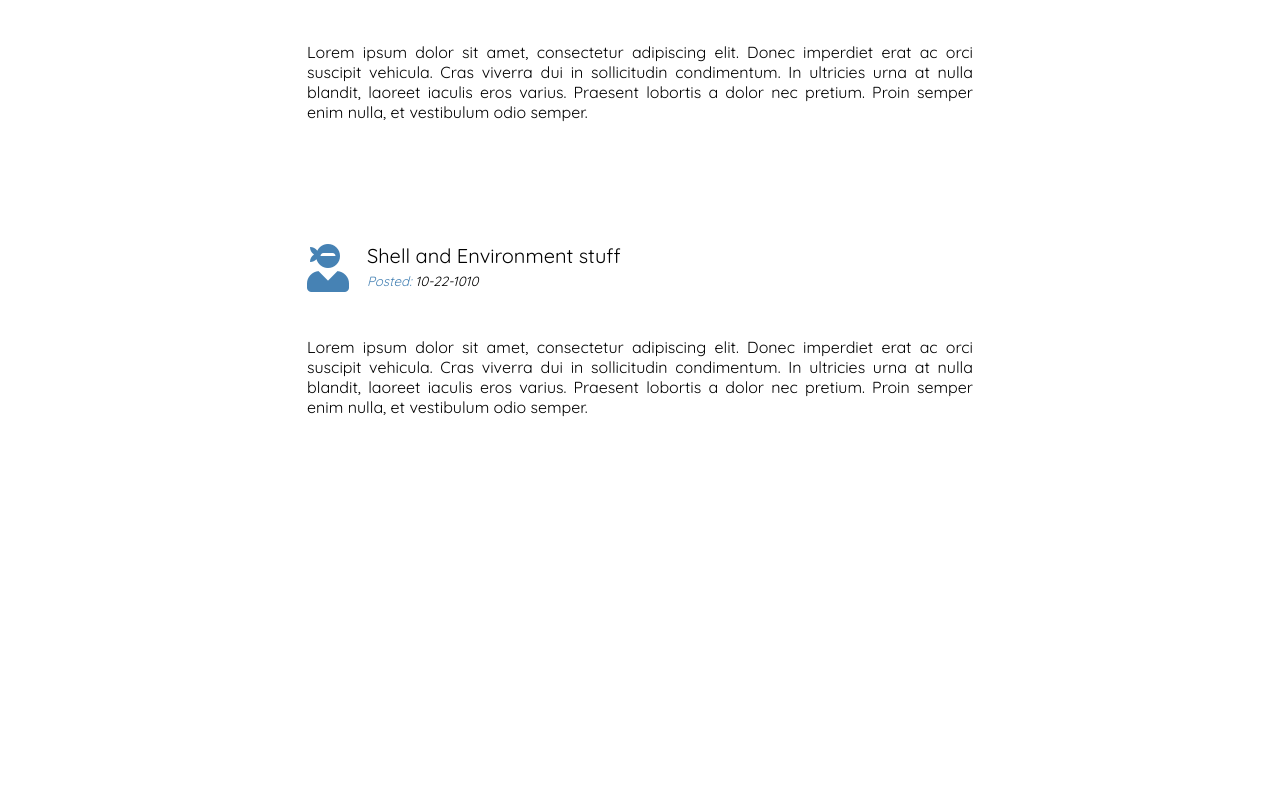
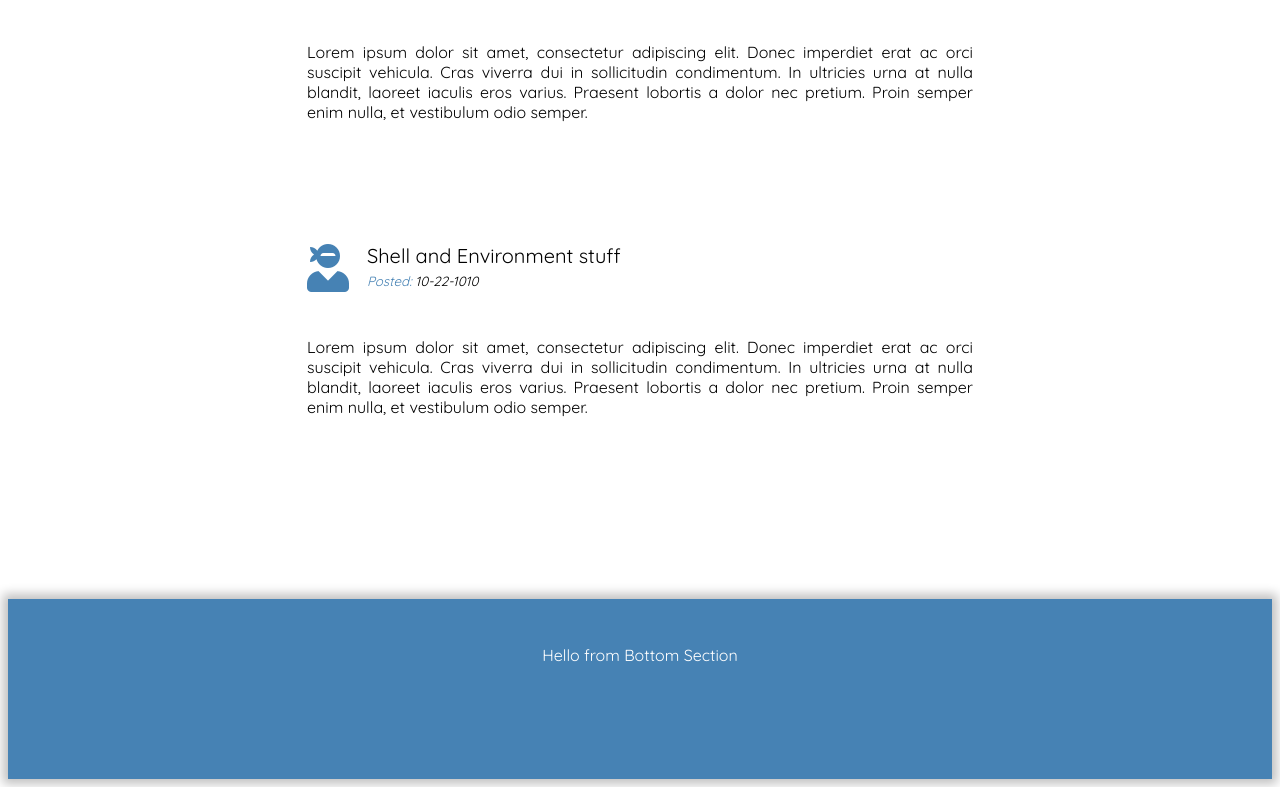
Before and after one commit to dsbarnes/mock-blog, a React (Create React App) app: page / in a window 1280 px wide. Shown: the part 763-1550 px from the top of the page. Before the commit the page ends 1250 px from the top, so only its background shows below. Built offline with nearby package versions, Linux system fonts and the light colour scheme.

Commit message:
Added a bottom section to appropriate pages - ready for content

```diff
--- a/src/components/About.js
+++ b/src/components/About.js
@@ -1,7 +1,8 @@
 import React from 'react'
+import './stylesheets/About.css'
+import text from '../articles/about'
 import MenuBar from './MenuBar'
-import text from '../articles/about'
-import './stylesheets/About.css'
+import BottomSection from './BottomSection'
 
 function About() {
   return (
@@ -13,6 +14,7 @@ function About() {
         <p>{text.sectionThree}</p>
         <p>{text.sectionFour}</p>
       </div>
+      <BottomSection />
     </React.Fragment >
   )
 
--- a/src/components/ArticleFull.js
+++ b/src/components/ArticleFull.js
@@ -1,8 +1,9 @@
 import React from 'react';
 import { Link } from 'react-router-dom'
+import './stylesheets/ArticleFull.css'
 import MenuBar from './MenuBar'
 import ErrorMessage from './ErrorMessge';
-import './stylesheets/ArticleFull.css'
+import BottomSection from './BottomSection'
 
 function ArticleFull({ article, articles, setCategory }) {
   if (!article[0]) return (<ErrorMessage />)
@@ -50,6 +51,7 @@ function ArticleFull({ article, articles, setCategory }) {
 
         </article>
       ))}
+      <BottomSection />
     </React.Fragment >
   );
 }
--- a/src/components/Blog.js
+++ b/src/components/Blog.js
@@ -1,6 +1,7 @@
 import React from 'react'
 import MenuBar from './MenuBar'
 import ArticleSmall from './ArticleSmall'
+import BottomSection from './BottomSection'
 
 
 
@@ -27,7 +28,7 @@ function Blog({ articles, setSingleArticle, setCategory }) {
         ))}
 
       </div>
-
+      <BottomSection />
     </React.Fragment>
   );
 }
--- /dev/null
+++ b/src/components/BottomSection.js
@@ -0,0 +1,12 @@
+import React from 'react'
+import './stylesheets/BottomSection.css'
+
+function BottomSection() {
+  return (
+    <div id="bottomSection">
+      <p>Hello from Bottom Section</p>
+    </div>
+  )
+}
+
+export default BottomSection
--- a/src/components/Category.js
+++ b/src/components/Category.js
@@ -3,6 +3,7 @@ import './stylesheets/Category.css'
 import MenuBar from './MenuBar'
 import ArticleSmall from './ArticleSmall'
 import ErrorMessage from './ErrorMessge'
+import BottomSection from './BottomSection'
 
 function Category(
   { articles, category,
@@ -30,6 +31,7 @@ function Category(
           />
         ))}
       </div>
+      <BottomSection />
     </React.Fragment >
   )
 }
--- a/src/components/Home.js
+++ b/src/components/Home.js
@@ -3,6 +3,7 @@ import MenuBar from './MenuBar'
 import ArticleSmall from './ArticleSmall'
 import text from '../articles/home'
 import './stylesheets/Home.css'
+import BottomSection from './BottomSection'
 
 function Home({ articles, setSingleArticle, setCategory }) {
 
@@ -29,8 +30,9 @@ function Home({ articles, setSingleArticle, setCategory }) {
             />
           )
         ))}
+      </div>
 
-      </div>
+      <BottomSection />
 
     </React.Fragment >
   )
--- a/src/components/stylesheets/About.css
+++ b/src/components/stylesheets/About.css
@@ -6,4 +6,5 @@ div#aboutContiner{
   text-align: center;
   font-size: 18px;
   line-height: 1.5em;
+  height: 600px;
 }
--- /dev/null
+++ b/src/components/stylesheets/BottomSection.css
@@ -0,0 +1,9 @@
+div#bottomSection{
+  background-color: steelblue;
+  color: white;
+  box-shadow: 0px 0px 10px 5px silver;
+  margin-top: 120px;
+  padding: 30px;
+  text-align: center;
+  height: 120px;
+}
```
